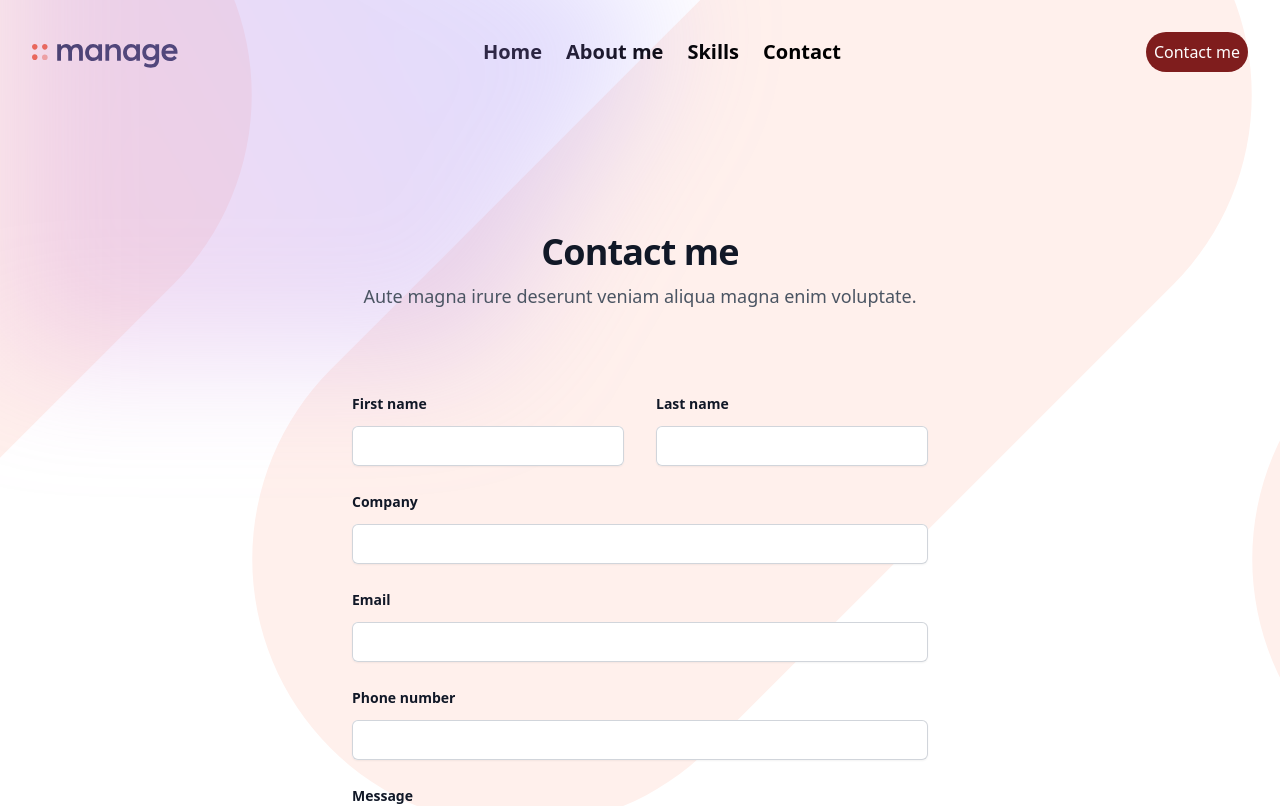
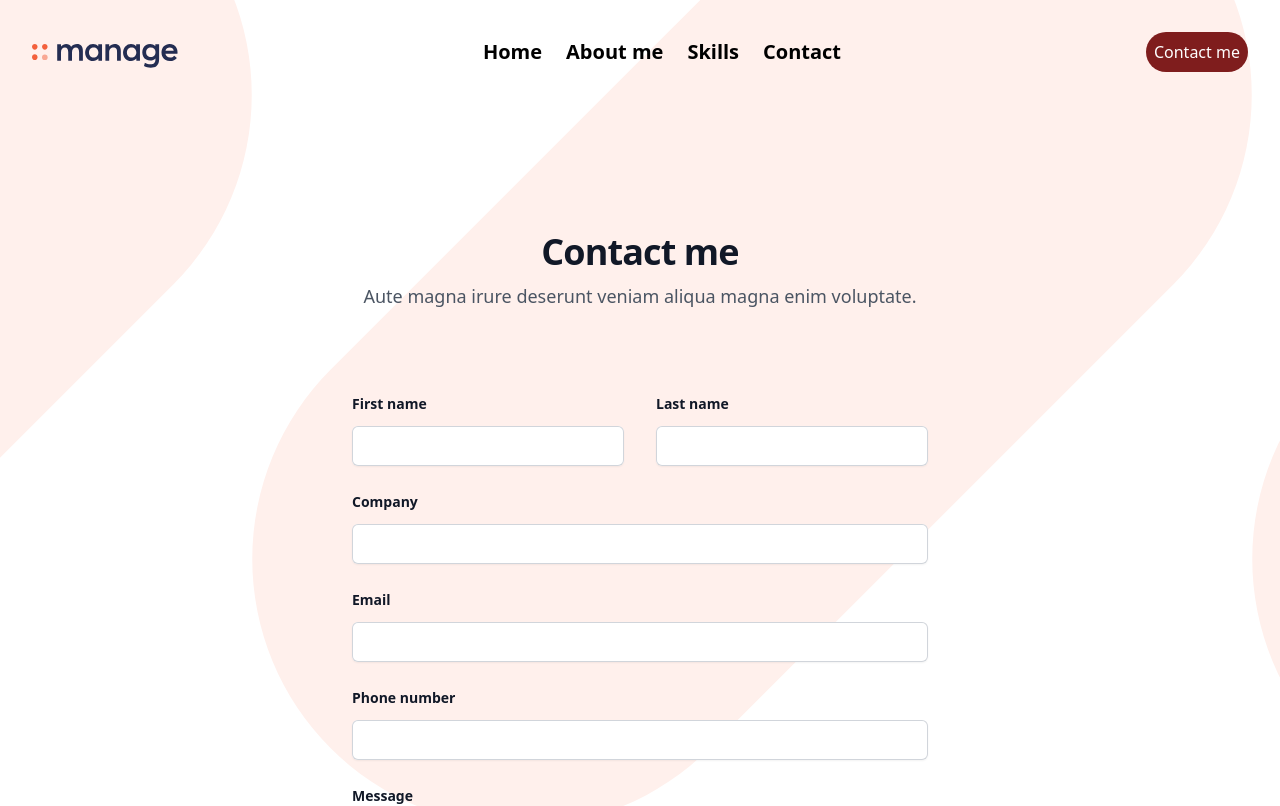
Before and after one commit to adhanif/React_Tailwind_Portfolio_APP, a React (Vite) app in the folder Frontend/: page /contact in a window 1280 px wide. Shown: the top 806 px of the page. Built offline with nearby package versions, Linux system fonts and the light colour scheme; the HTML template or start-up script is replaced by a standard one.

Commit message:
bug in contact component fixed

```diff
--- a/Frontend/src/App.jsx
+++ b/Frontend/src/App.jsx
@@ -14,8 +14,8 @@ function App() {
 
       <Routes>
         <Route path="/" element={<HeroSection />} />
+        <Route path="/aboutme" element={<Aboutme />} />
         <Route path="/skills" element={<SkillSection />} />
-        <Route path="/aboutme" element={<Aboutme />} />
         <Route path="/contact" element={<ContactMe />} />
       </Routes>
 
--- a/Frontend/src/components/ContactMe.jsx
+++ b/Frontend/src/components/ContactMe.jsx
@@ -7,9 +7,7 @@ export default function ContactMe() {
         <div
           className="absolute inset-x-0 top-[-10rem] -z-10 transform-gpu overflow-hidden blur-3xl sm:top-[-20rem]"
           aria-hidden="true"
-        >
-          <div className="relative left-1/2 -z-10 aspect-[1155/678] w-[36.125rem] max-w-none -translate-x-1/2 rotate-[30deg] bg-gradient-to-tr from-[#ff80b5] to-[#9089fc] opacity-30 sm:left-[calc(50%-40rem)] sm:w-[72.1875rem]"></div>
-        </div>
+        ></div>
         <div className="mx-auto max-w-2xl text-center">
           <h2 className="text-3xl font-bold tracking-tight text-gray-900 sm:text-4xl">
             Contact me
```
